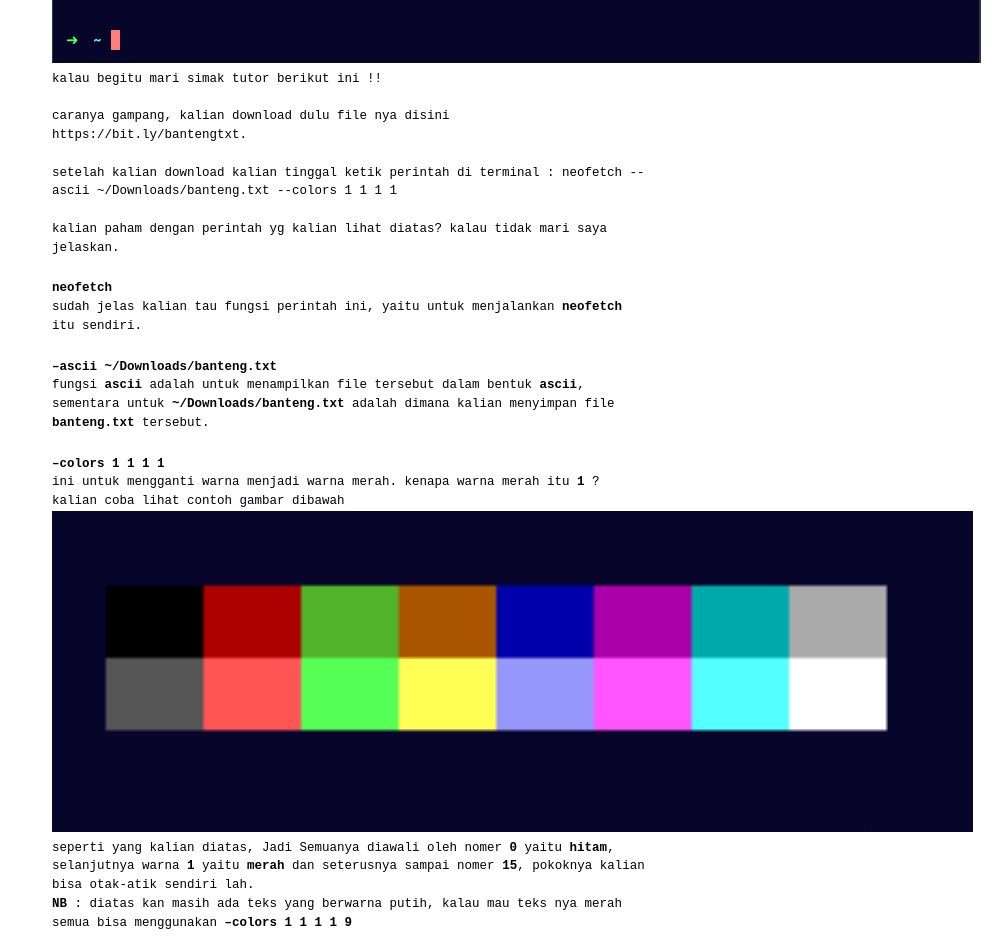
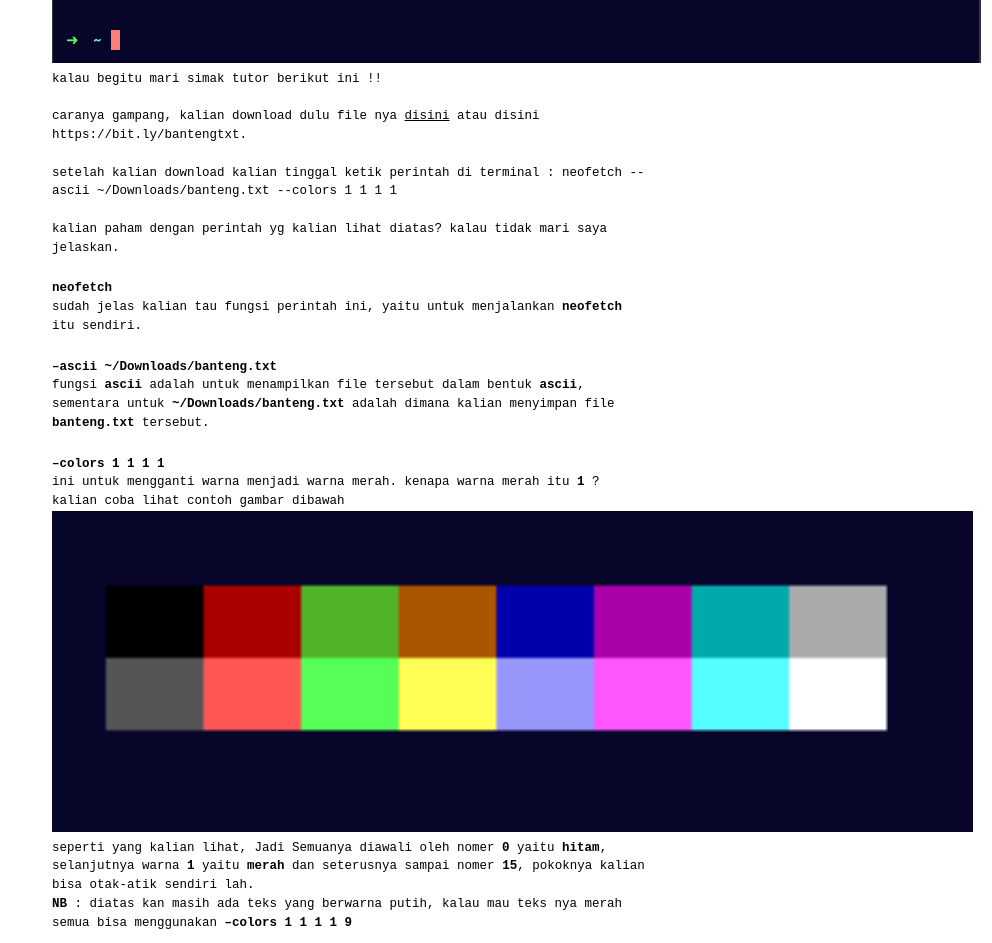
Before and after one commit to se7uh/blog, a Jekyll site: the page built from _posts/2022-10-06-banteng-dan-kawan2.md, in a window 1280 px wide. Shown: the part 654-1597 px from the top of the page, without its empty margins (288-1280 px from the left). Built offline with Jekyll 4.4.1, drawn with Linux system fonts in a browser that asks for light colours.

Commit message:
memperbaiki typo

```diff
--- a/_posts/2022-10-06-banteng-dan-kawan2.md
+++ b/_posts/2022-10-06-banteng-dan-kawan2.md
@@ -9,7 +9,7 @@ kalian mau tampilan neofetch kalian tampak seperti ini?
 
 ![image info](/gambar/banteng.png)
 kalau begitu mari simak tutor berikut ini !!<br>
-caranya gampang, kalian download dulu file nya disini https://bit.ly/bantengtxt.<br>
+caranya gampang, kalian download dulu file nya [disini](https://bit.ly/bantengtxt) atau disini https://bit.ly/bantengtxt.<br>
 setelah kalian download kalian tinggal ketik perintah di terminal : <code>neofetch --ascii ~/Downloads/banteng.txt --colors 1 1 1 1</code><br>
 kalian paham dengan perintah yg kalian lihat diatas? kalau tidak mari saya jelaskan.
 ## neofetch
@@ -19,5 +19,5 @@ fungsi **ascii** adalah untuk menampilkan file tersebut dalam bentuk **ascii**,
 ## --colors 1 1 1 1
 ini untuk mengganti warna menjadi warna merah. kenapa warna merah itu **1** ? kalian coba lihat contoh gambar dibawah
 ![image info](/gambar/warna.png)
-seperti yang kalian diatas, Jadi Semuanya diawali oleh nomer **0** yaitu **hitam**, selanjutnya warna **1** yaitu **merah** dan seterusnya sampai nomer **15**, pokoknya kalian bisa otak-atik sendiri lah.
+seperti yang kalian lihat, Jadi Semuanya diawali oleh nomer **0** yaitu **hitam**, selanjutnya warna **1** yaitu **merah** dan seterusnya sampai nomer **15**, pokoknya kalian bisa otak-atik sendiri lah.
 **NB** : diatas kan masih ada teks yang berwarna putih, kalau mau teks nya merah semua bisa menggunakan **--colors 1 1 1 1 9**
```
Also changed, not shown: other parts of _posts/2022-10-06-banteng-dan-kawan2.md (+1 -1 lines).
